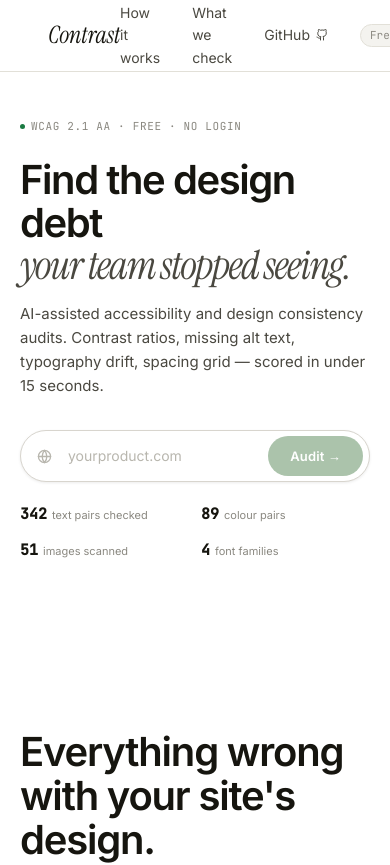
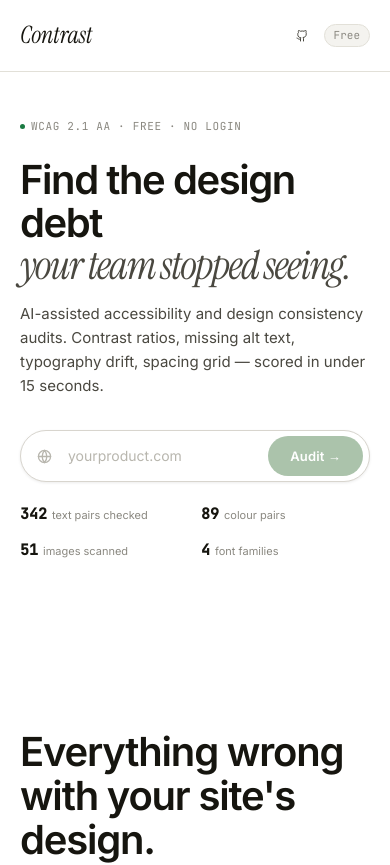
Before and after one commit to Anubhx/Contrast, a Next.js app in the folder contrast/: page / in a window 390 px wide. Shown: the top 865 px of the page. Built offline with nearby package versions, Linux system fonts and the light colour scheme; no server answers; the database is empty.

Commit message:
fix: adjust padding and spacing in Nav component for better layout

```diff
--- a/contrast/components/layout/Nav.tsx
+++ b/contrast/components/layout/Nav.tsx
@@ -2,27 +2,29 @@
 
 export function Nav() {
   return (
-    <nav className="h-[72px] flex items-center justify-between px-[48px] border-b border-border bg-white/92 backdrop-blur-md relative z-20">
+    <nav className="h-[72px] flex items-center justify-between px-[20px] md:px-[48px] border-b border-border bg-white/92 backdrop-blur-md relative z-20">
       <Link
         href="/"
         className="font-display italic text-[24px] text-text-primary no-underline tracking-[-0.01em] hover:opacity-80 transition-opacity focus-visible:outline-2 focus-visible:outline-accent focus-visible:outline-offset-[3px] rounded-[2px]"
       >
         Contrast
       </Link>
-      <div className="flex items-center gap-[32px]">
+      <div className="flex items-center gap-[16px] md:gap-[32px]">
+        <div className="hidden md:flex items-center gap-[32px]">
           <Link href="/#how" className="text-[14px] text-text-secondary no-underline transition-colors hover:text-text-primary focus-visible:outline-2 focus-visible:outline-accent focus-visible:outline-offset-[3px] rounded-[2px]">
             How it works
           </Link>
           <Link href="/#what" className="text-[14px] text-text-secondary no-underline transition-colors hover:text-text-primary focus-visible:outline-2 focus-visible:outline-accent focus-visible:outline-offset-[3px] rounded-[2px]">
             What we check
           </Link>
+        </div>
         <a
           href="https://github.com/Anubhx/contrast"
           target="_blank"
           rel="noopener noreferrer"
           className="text-[14px] text-text-secondary no-underline transition-colors hover:text-text-primary inline-flex items-center gap-[6px] focus-visible:outline-2 focus-visible:outline-accent focus-visible:outline-offset-[3px] rounded-[2px]"
         >
-          GitHub
+          <span className="hidden sm:inline">GitHub</span>
           <svg className="w-[12px] h-[12px]" viewBox="0 0 24 24" fill="none" stroke="currentColor" strokeWidth="2" strokeLinecap="round" strokeLinejoin="round"><path d="M15 22v-4a4.8 4.8 0 0 0-1-3.02c3.14-.35 6.44-1.54 6.44-7A5.44 5.44 0 0 0 20 4.77 5.07 5.07 0 0 0 19.91 1S18.73.65 16 2.48a13.38 13.38 0 0 0-7 0C6.27.65 5.09 1 5.09 1A5.07 5.07 0 0 0 5 4.77a5.44 5.44 0 0 0-1.5 3.78c0 5.42 3.3 6.61 6.44 7A4.8 4.8 0 0 0 9 18v4"/><path d="M9 18c-4.51 2-5-2-7-2"/></svg>
         </a>
         <span className="text-[11px] font-mono bg-bg-subtle border border-border text-text-tertiary px-[9px] py-[2px] rounded-[20px]">
```
Lines whose indentation alone changed are shown as unchanged.
